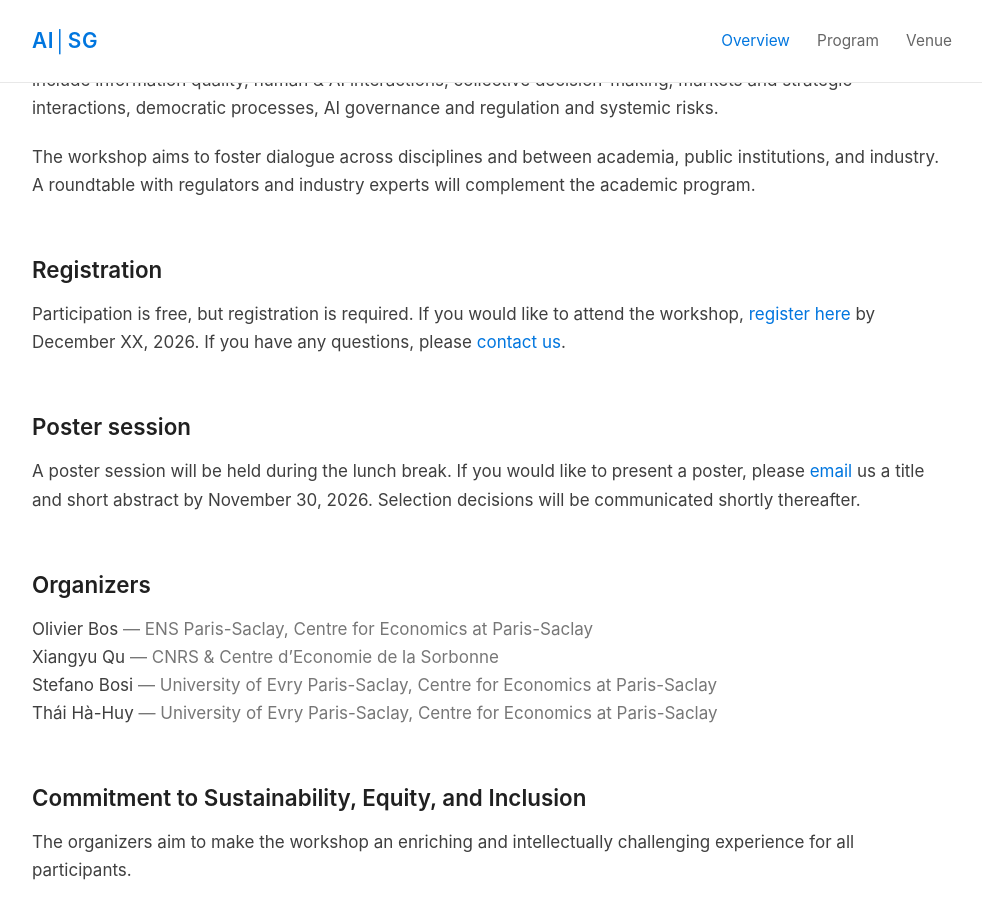
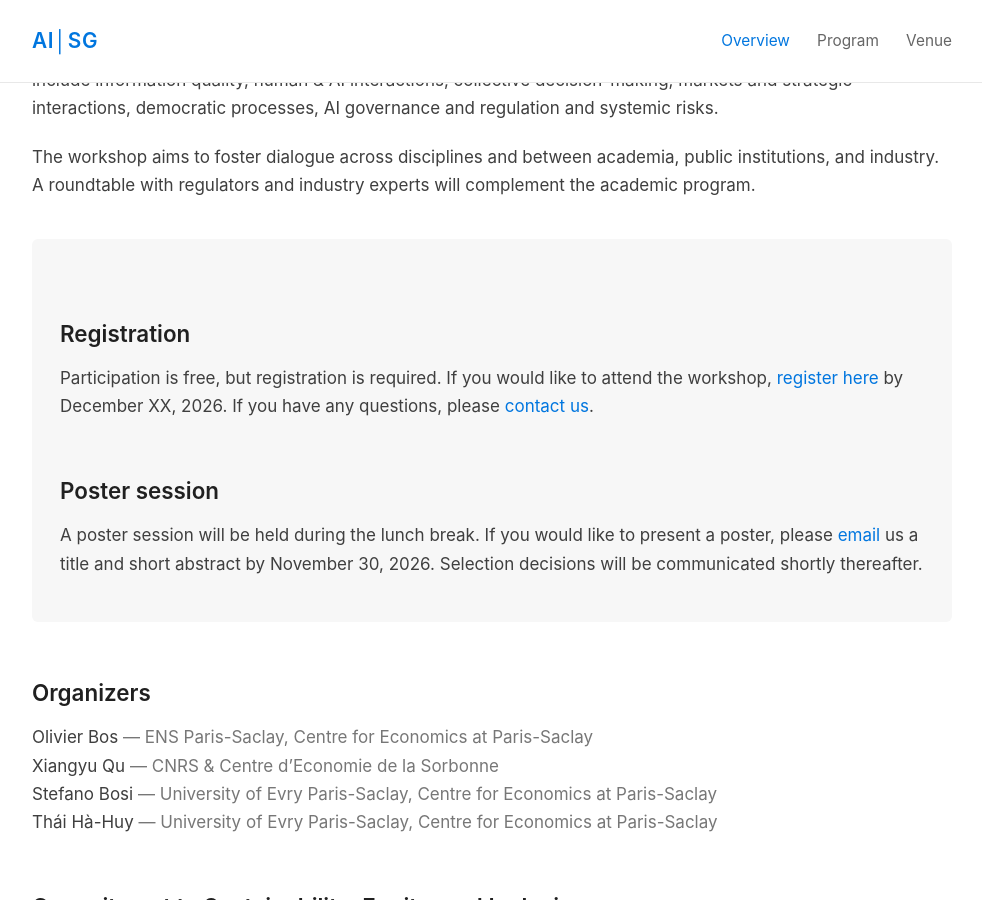
Before and after one commit to ai-society-governance/ai-society-governance.github.io, a Jekyll site: the page built from index.md, in a window 1280 px wide and 900 px high, scrolled down 479 px. Shown: the whole window, without its empty margins (148-1130 px from the left). Built offline with Jekyll 4.4.1, drawn with Linux system fonts in a browser that asks for light colours; our own code applies the rules of GitHub Pages for plain Markdown files.

Commit message:
Update index.md

```diff
--- a/index.md
+++ b/index.md
@@ -18,6 +18,8 @@ The Workshop on AI, Society and Governance brings together researchers from econ
 
 The workshop aims to foster dialogue across disciplines and between academia, public institutions, and industry. A roundtable with regulators and industry experts will complement the academic program.
 
+<div class="info-box" markdown="1">
+
 ## Registration
 
 Participation is free, but registration is required. If you would like to attend the workshop, <a class="primary-link" href="URL_REGISTRATION">register here</a> by December XX, 2026. If you have any questions, please <a class="primary-link" href="mailto:mail">contact us</a>.
@@ -25,6 +27,8 @@ Participation is free, but registration is required. If you would like to attend
 ## Poster session
 
 A poster session will be held during the lunch break. If you would like to present a poster, please <a class="primary-link" href="mailto:mail">email</a> us a title and short abstract by November 30, 2026. Selection decisions will be communicated shortly thereafter.
+
+</div>
 
 ## Organizers
 
```
